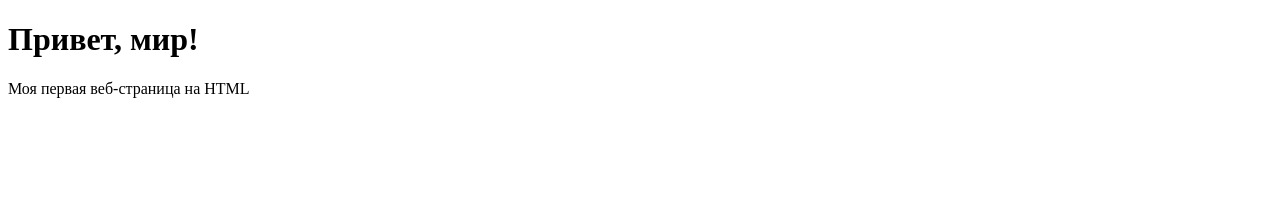
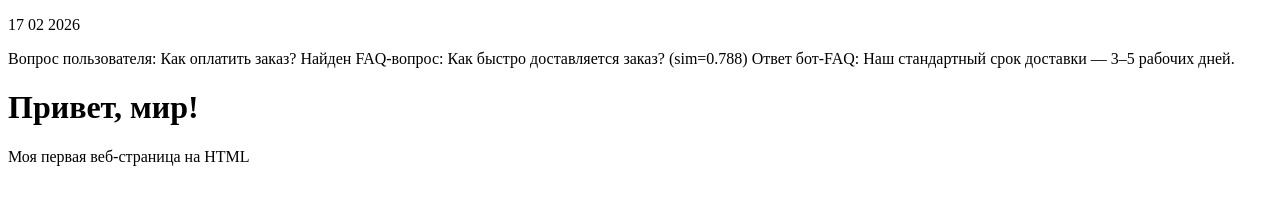
Before and after one commit to kalosha47/sos, a plain HTML site: page index.html in a window 1280 px wide. Drawn offline with Linux system fonts and the light colour scheme.

Commit message:
Update index.html

```diff
--- a/index.html
+++ b/index.html
@@ -6,6 +6,11 @@
     <title>Привет, мир!</title>
 </head>
 <body>
+    <p>17 02 2026</p>
+   Вопрос пользователя: Как оплатить заказ?
+Найден FAQ-вопрос: Как быстро доставляется заказ? (sim=0.788)
+Ответ бот-FAQ: Наш стандартный срок доставки — 3–5 рабочих дней.
+
     <h1>Привет, мир!</h1>
     <p>Моя первая веб-страница на HTML</p>
 </body>
```
